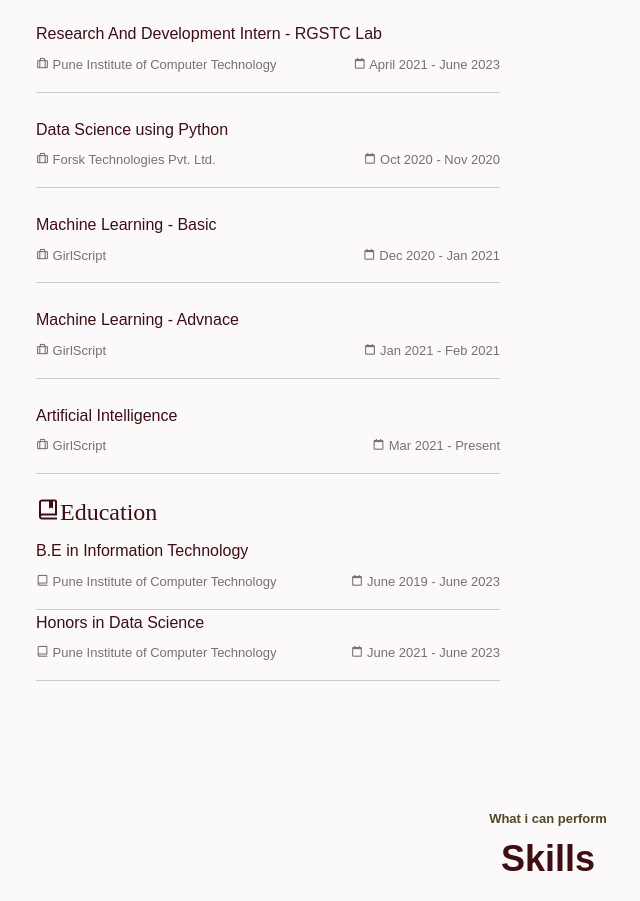
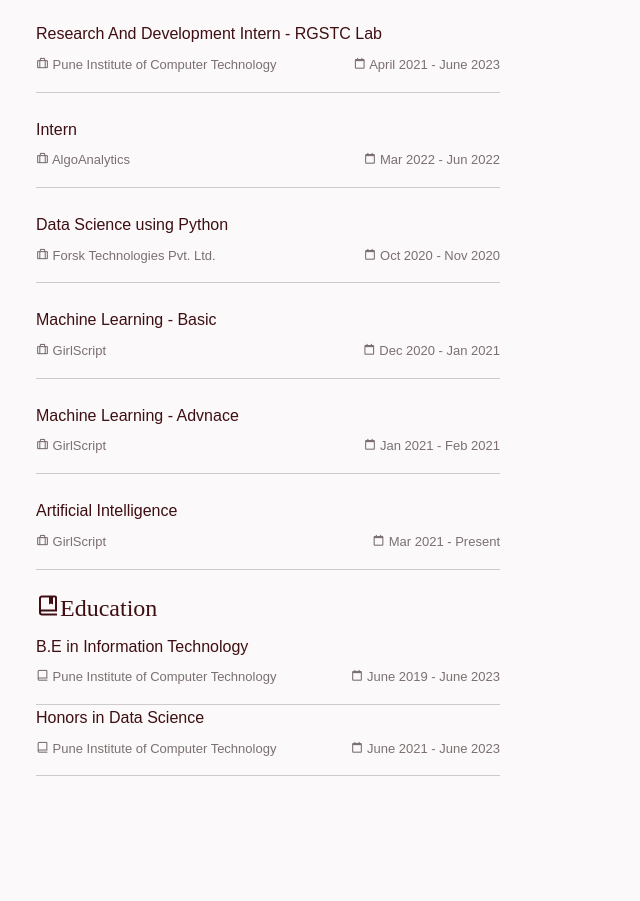
Before and after one commit to farhan-naqvi/personal_portfolio, a plain HTML site: page index.html in a window 1280 px wide. Shown: the part 2399-3300 px from the top of the page, without its empty margins (92-732 px from the left). Drawn offline with nearby package versions, Linux system fonts and the light colour scheme.

Commit message:
work changes

```diff
--- a/index.html
+++ b/index.html
@@ -156,6 +156,22 @@
                                 </span>
                             </div>
                         </div>
+
+                        <div class="bd-grid">
+                            <div class="qualification__data">
+                                <h3 class="qualification__area">Intern</h3>
+
+                                <div class="qualification__box">
+                                    <span class="qualification__work">
+                                        <i class="bx bx-briefcase-alt qualification__icon"></i>
+                                        AlgoAnalytics
+                                    </span>
+                                    <span class="qualification__work">
+                                        <i class="bx bx-calendar-alt qualification__icon"></i>
+                                        Mar 2022 - Jun 2022
+                                    </span>
+                                </div>
+                            </div>
 
                 <div class="bd-grid">
                     <div class="qualification__data">
```
